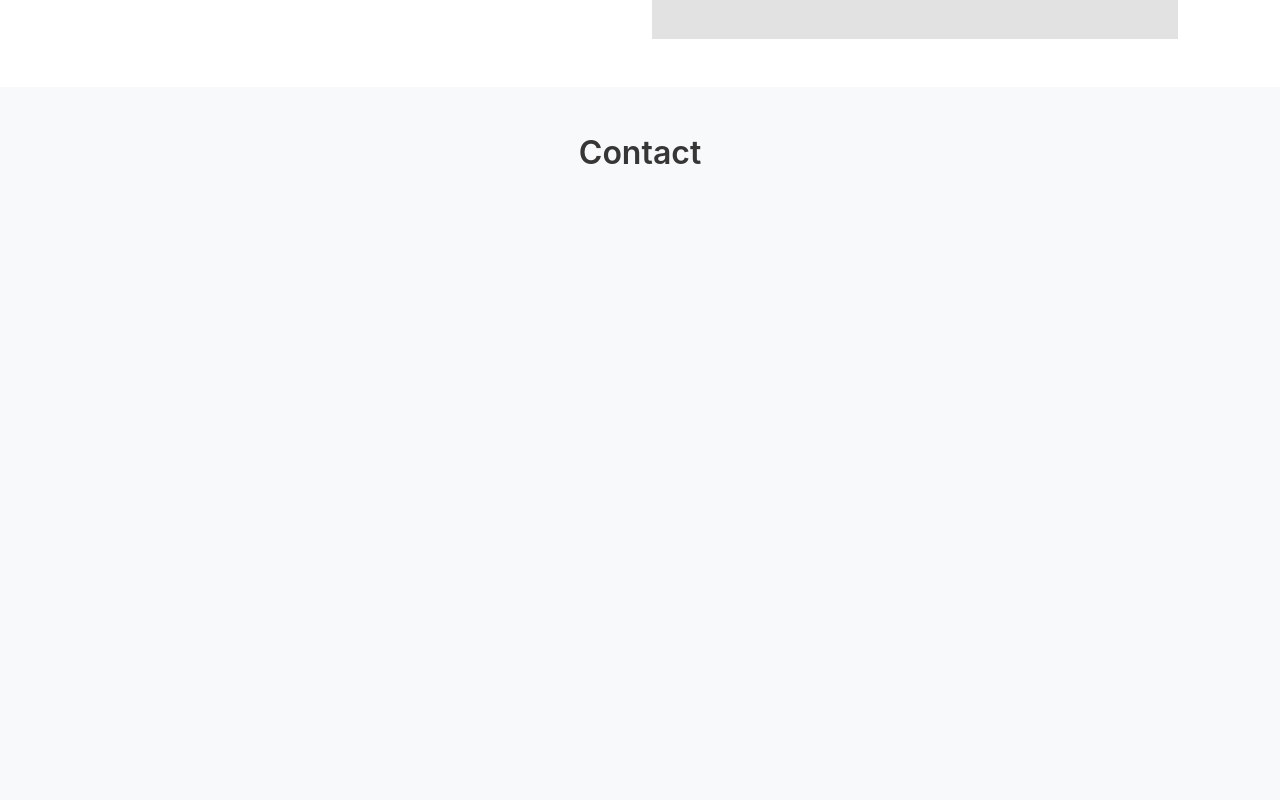
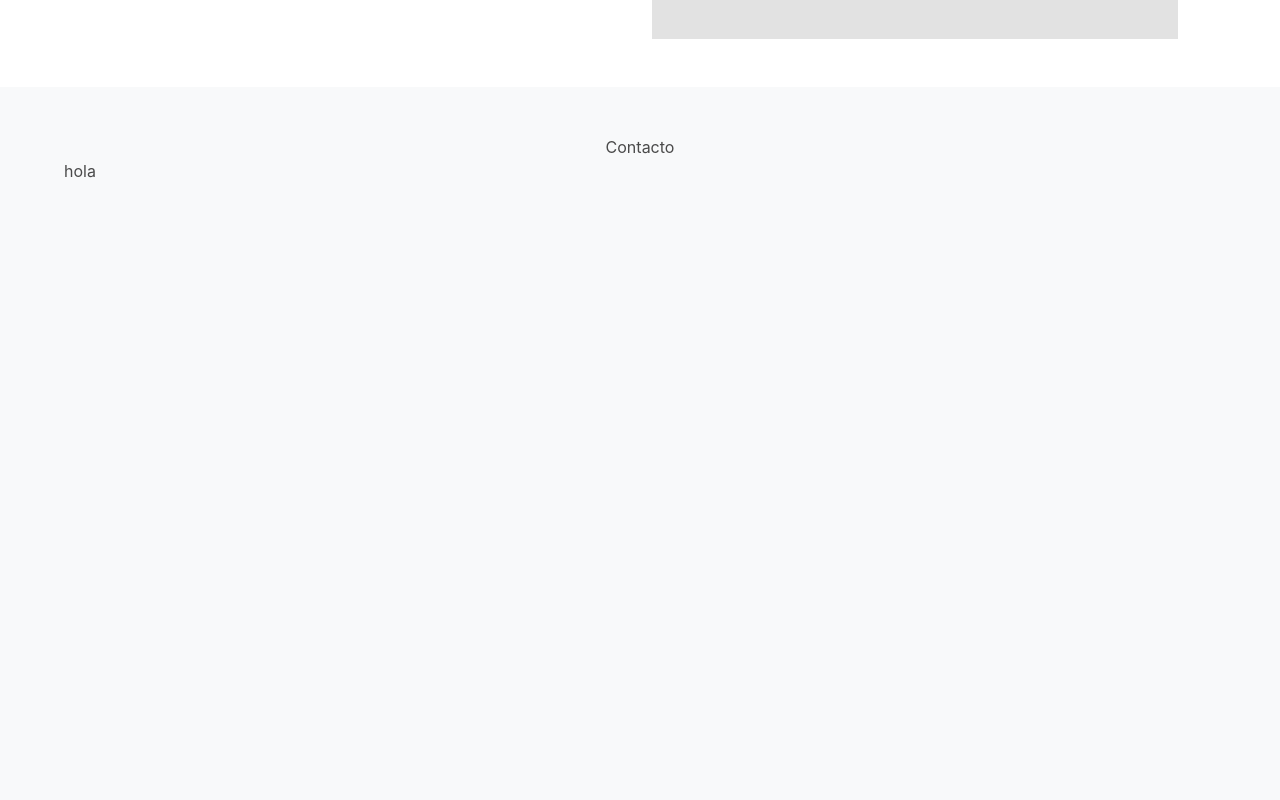
Before and after one commit to progressio-spa/particulasCL, a Vue app: page / in a window 1280 px wide. Shown: the part 7680-8480 px from the top of the page. Built offline with nearby package versions, Linux system fonts and the light colour scheme.

Commit message:
CHG: minor changes in contact view
Signed-off-by: VicenteOrtiz <vicente.ortiz@usach.cl>

```diff
--- a/src/sections/Contact.vue
+++ b/src/sections/Contact.vue
@@ -1,15 +1,46 @@
 <template>
 	<section class="hero is-fullheight">
 	  <div class="hero-body">
-	    <div class="container ">
-	      <p class="title title">
-	        Contact
-	      </p>
-	    </div>
 
-	    <div>
+	  	<div class="title-header">
+	  		Contacto
+	  	</div>
 
-	    </div>
+	  	<div class="container">
+
+	  		<div>
+	  			hola
+	  		</div>
+
+	  		<!-- <div class="clase-formulario">
+	  			<div class="columns">
+
+	  				<div class="column">
+
+	  					<div class="aqui-va-el-cuadrado-corrido">
+
+	  					</div>
+
+	  				</div>
+
+	  				<div class="column">
+
+	  					<div class="aqui-va-el-formulario">
+
+	  					</div>
+
+	  				</div>
+
+	  			</div>
+	  		</div> -->
+
+
+
+	  	</div>
+
+
+
+
 	  </div>
 	</section>
 </template>
@@ -21,6 +52,16 @@
 
 
 <style scoped>
+
+/*.container{
+	padding-top: 10%;
+	padding-left: 5%;
+	padding-right: 5%;
+	height: 600px;
+	width: auto;
+	display: grid;
+	background-color: red;
+}*/
 
 .minibox{
 	padding: 10px 5px 8px 12px;
@@ -36,12 +77,13 @@
 
 .container{
 	height: 600px;
-	width: auto;
+	width: 100%;
 	display: grid;
 }
 
-.mainbox{
-
+.cuadradoql{
+	height: 100%;
+	width: 100%;
 }
 
 </style>
```
